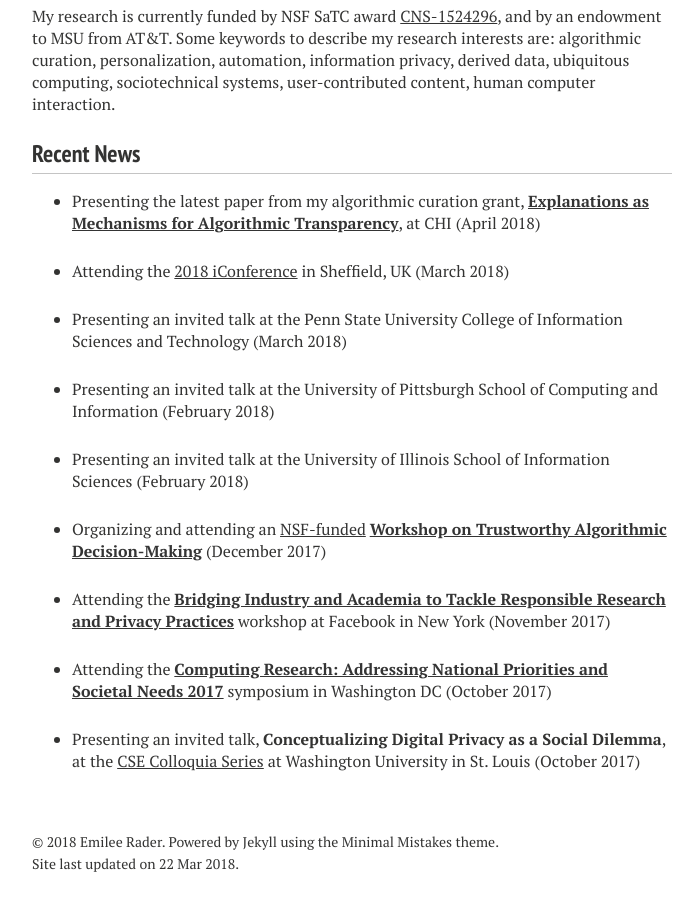
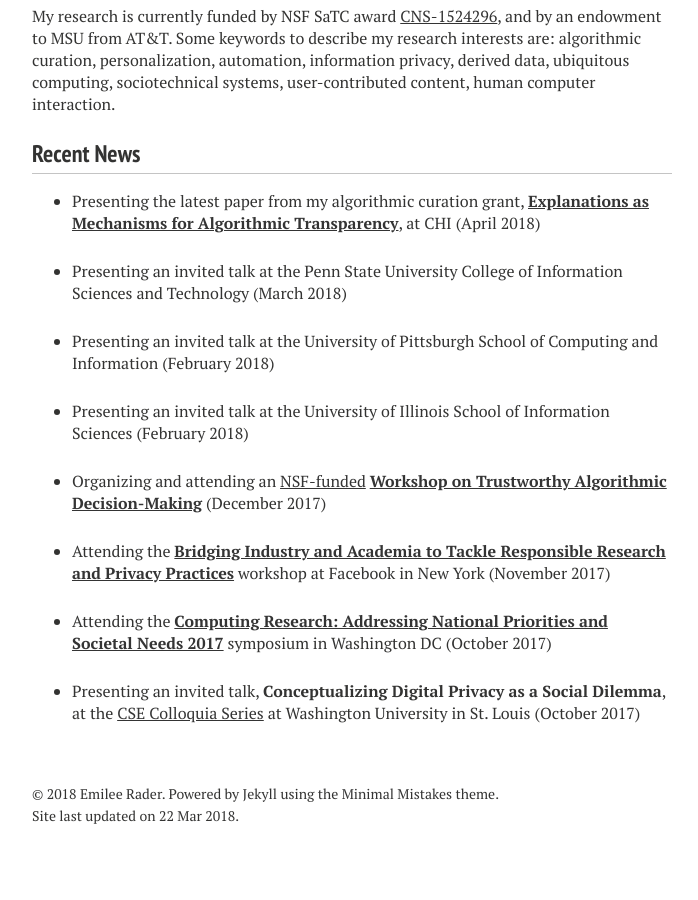
Before and after one commit to bierdoctor/bierdoctor.github.io, a Jekyll site: the page built from index.md, in a window 1280 px wide and 900 px high, scrolled down 973 px. Shown: the whole window, without its empty margins (288-986 px from the left). Built offline with Jekyll 4.4.1, drawn with Linux system fonts in a browser that asks for light colours; nearby versions of some CDN libraries; after the commit the page ends 1847 px from its top, so only the background shows below that.

Commit message:
remove iConference from my website

```diff
--- a/index.md
+++ b/index.md
@@ -15,8 +15,6 @@ My research is currently funded by NSF SaTC award [CNS-1524296](http://www.nsf.g
 ### Recent News
 
 - Presenting the latest paper from my algorithmic curation grant, [**Explanations as Mechanisms for Algorithmic Transparency**](http://bierdoctor.com/papers/rader_chi18.pdf), at CHI (April 2018)
-
-- Attending the [2018 iConference](http://ischools.org/the-iconference/call-for-participation/) in Sheffield, UK (March 2018)
 
 - Presenting an invited talk at the Penn State University College of Information Sciences and Technology (March 2018)
 
```
